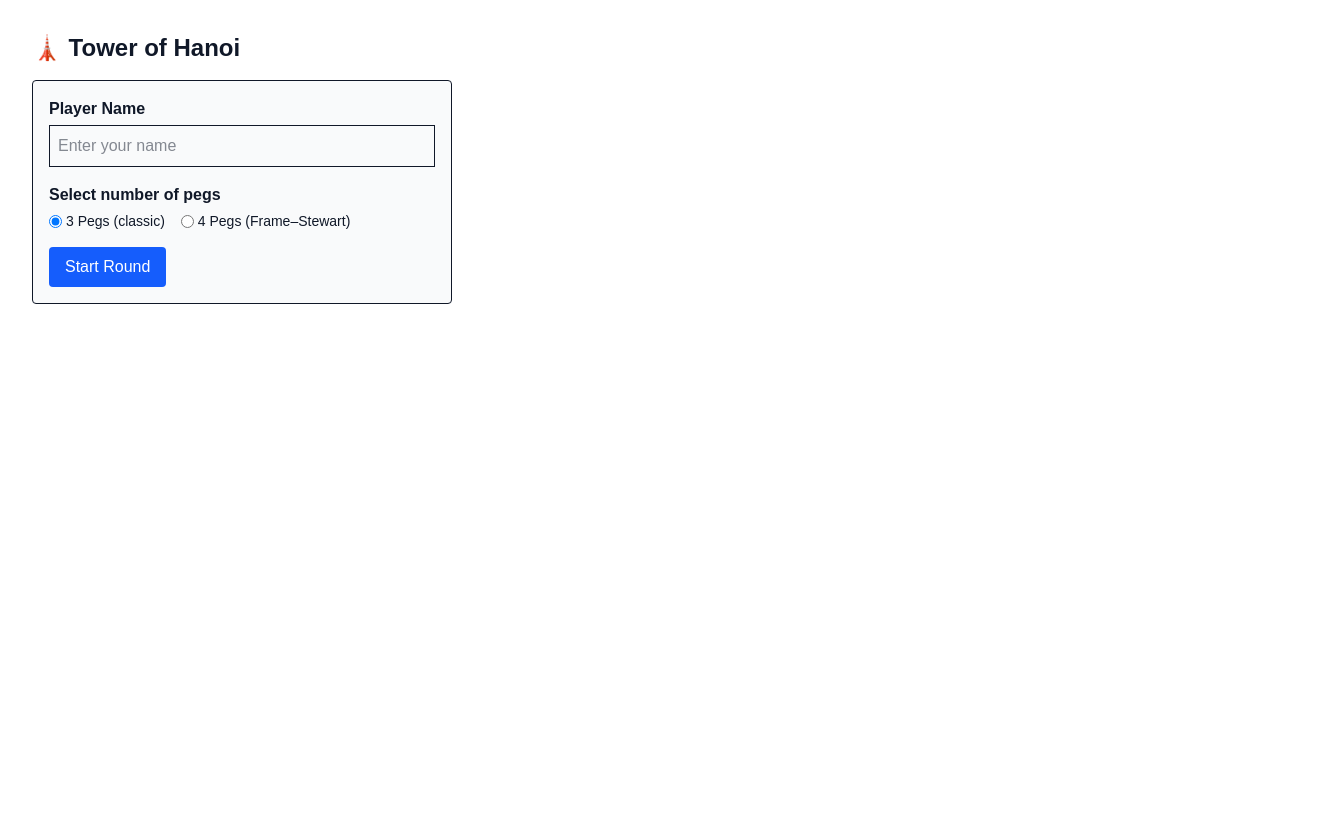
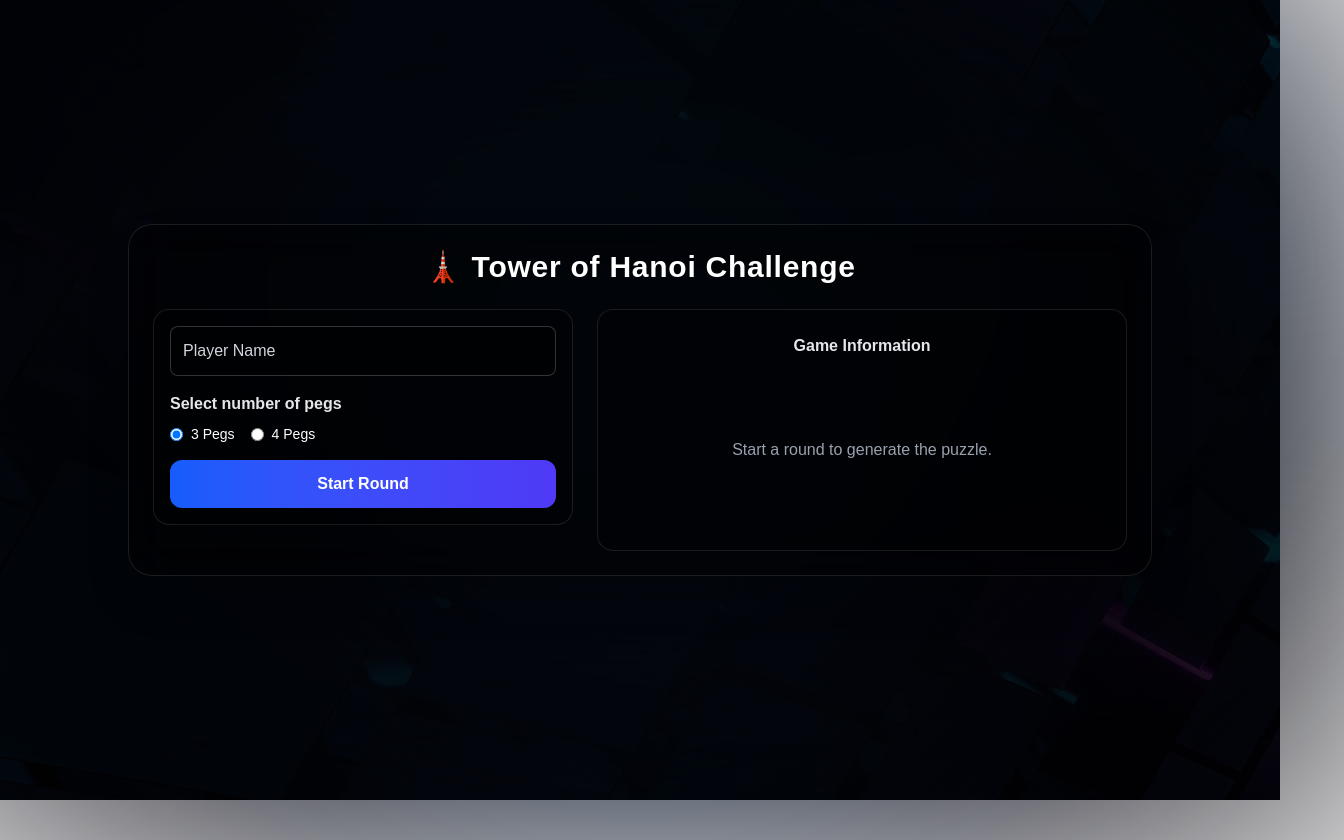
Before and after one commit to MenukaRanasinghe/PentaPlay, a Next.js app in the folder frontend/: page /tower-hanoi in a window 1280 px wide. Shown: the whole page, 1344 px wide, since content can reach past the window. Before the commit the page ends 800 px from the top, so only its background shows below. Built offline with nearby package versions, Linux system fonts and the light colour scheme.

Commit message:
Tower of Hanoi changes

```diff
--- a/frontend/app/tower-hanoi/page.tsx
+++ b/frontend/app/tower-hanoi/page.tsx
@@ -58,7 +58,6 @@ export default function TowerOfHanoiPage() {
       setChoices(res.data.choices);
       setAlgos(res.data.algorithms || []);
     } catch (err: any) {
-      console.error(err);
       alert(err?.response?.data?.error ?? "Failed to start Hanoi game");
     } finally {
       setLoading(false);
@@ -84,57 +83,62 @@ export default function TowerOfHanoiPage() {
         optimalSequence: res.data.optimalSequence,
       });
     } catch (err: any) {
-      console.error(err);
-      alert(
-        err?.response?.data?.details ??
-        err?.response?.data?.error ??
-        "Failed to submit answer"
-      );
+      alert(err?.response?.data?.error ?? "Failed to submit answer");
     } finally {
       setLoading(false);
     }
   }
 
   return (
-    <main className="p-8 bg-white text-gray-900 min-h-screen">
-      <h1 className="text-2xl font-bold mb-4">🗼 Tower of Hanoi</h1>
+    <main
+      className="relative min-h-screen text-white"
+      style={{ backgroundImage: "url('/bg.jpg')" }}
+    >
+      <div className="absolute inset-0">
+        <div
+          className="absolute inset-0 bg-cover bg-center scale-110 blur-[140px]"
+          style={{ backgroundImage: "url('/bg.jpg')" }}
+        />
+        <div className="absolute inset-0 bg-black/70" />
+      </div>
 
-      <form
-        onSubmit={startGame}
-        className="space-y-4 mb-8 border p-4 rounded w-[420px] bg-gray-50"
-      >
-        <div>
-          <label className="block font-semibold mb-1">Player Name</label>
+      <div className="relative z-10 min-h-screen flex items-center justify-center px-6 py-10">
+        <div className="w-full max-w-5xl mx-auto">
+          <div className="bg-black/40 backdrop-blur-xl border border-white/10 rounded-3xl shadow-2xl p-6">
+            <h1 className="text-3xl font-extrabold mb-6 text-center tracking-wide">
+              🗼 Tower of Hanoi Challenge
+            </h1>
+
+            <section className="grid grid-cols-1 lg:grid-cols-[420px_1fr] gap-6 items-start">
+              <div className="bg-black/30 border border-white/10 rounded-2xl p-4">
+                <form onSubmit={startGame} className="grid gap-4">
                   <input
-            className="border p-2 w-full"
-            placeholder="Enter your name"
+                    className="rounded-lg p-3 bg-black/40 border border-white/20 text-white placeholder-gray-300 focus:outline-none focus:ring-2 focus:ring-blue-500"
+                    placeholder="Player Name"
                     value={playerName}
                     onChange={(e) => setPlayerName(e.target.value)}
                   />
-        </div>
 
                   <div>
-          <p className="font-semibold mb-1">Select number of pegs</p>
+                    <p className="font-semibold mb-2 text-gray-200">
+                      Select number of pegs
+                    </p>
                     <div className="flex gap-4 text-sm">
-            <label className="flex items-center gap-1">
+                      <label className="flex items-center gap-2">
                         <input
                           type="radio"
-                name="pegs"
-                value={3}
                           checked={pegs === 3}
                           onChange={() => setPegs(3)}
                         />
-              3 Pegs (classic)
+                        3 Pegs
                       </label>
-            <label className="flex items-center gap-1">
+                      <label className="flex items-center gap-2">
                         <input
                           type="radio"
-                name="pegs"
-                value={4}
                           checked={pegs === 4}
                           onChange={() => setPegs(4)}
                         />
-              4 Pegs (Frame–Stewart)
+                        4 Pegs
                       </label>
                     </div>
                   </div>
@@ -142,113 +146,115 @@ export default function TowerOfHanoiPage() {
                   <button
                     type="submit"
                     disabled={loading}
-          className="bg-blue-600 text-white px-4 py-2 rounded"
+                    className="h-12 rounded-xl bg-gradient-to-r from-blue-600 to-indigo-600 hover:from-blue-500 hover:to-indigo-500 transition-all font-semibold shadow-lg"
                   >
                     {loading ? "Preparing..." : "Start Round"}
                   </button>
                 </form>
 
-      {disks && source && dest && (
-        <section className="mb-4">
-          <h2 className="font-semibold mb-1">🎮 Round Info</h2>
-          <p>
-            Disks: <b>{disks}</b> &nbsp;|&nbsp; Pegs:{" "}
-            <b>{pegs}</b>
-          </p>
-          <p>
-            Source peg: <b>{source}</b> &nbsp;→ Destination peg:{" "}
-            <b>{dest}</b>
-          </p>
-          <p className="text-sm text-gray-600">
-            Rules: move one disk at a time, never place a larger disk on a smaller one.
-          </p>
-        </section>
-      )}
+                {choices.length > 0 && (
+                  <div className="mt-6">
+                    <h3 className="font-semibold mb-3 text-center text-gray-200">
+                      Guess the minimum moves
+                    </h3>
 
-      {choices.length > 0 && (
-        <section className="mb-6">
-          <h3 className="font-semibold mb-2">
-            🔢 Choose the minimum number of moves
-          </h3>
-          <div className="flex gap-3 mb-3">
+                    <div className="flex flex-wrap justify-center gap-3">
                       {choices.map((c) => (
                         <button
                           key={c}
                           onClick={() => submitAnswer(c)}
                           disabled={loading}
-                className="border rounded px-4 py-2 hover:bg-gray-100"
+                          className="w-24 py-3 rounded-xl bg-black/50 border border-white/20 hover:bg-black/70 transition font-semibold"
                         >
-                {c} moves
+                          {c}
                         </button>
                       ))}
                     </div>
 
-          <div>
-            <p className="font-semibold mb-1 text-sm">
-              Sequence of moves (optional, for assignment description)
-            </p>
                     <textarea
-              className="border p-2 w-[420px] h-24 text-sm"
-              placeholder={`Example format:\nA->D, A->B, B->D, ...`}
+                      className="mt-4 w-full rounded-lg p-3 bg-black/40 border border-white/20 text-sm text-white placeholder-gray-400"
+                      placeholder="Optional move sequence (A->B, A->C, ...)"
                       value={sequenceText}
                       onChange={(e) => setSequenceText(e.target.value)}
                     />
-            <p className="text-xs text-gray-500 mt-1">
-              Only the number of moves is checked for correctness, but your
-              sequence is saved in the database when you win.
-            </p>
                   </div>
-        </section>
                 )}
 
                 {algos.length > 0 && (
-        <section className="mb-6">
-          <h3 className="font-semibold mb-2">⏱ Algorithm timings</h3>
-          <div className="border rounded p-3 w-[420px] text-sm">
+                  <div className="mt-6">
+                    <h3 className="font-semibold mb-3 text-center text-gray-200">
+                      Algorithm Results
+                    </h3>
+                    <div className="border border-white/10 rounded-xl p-4 bg-black/30 text-sm">
                       {algos.map((a) => (
-              <div key={a.name} className="flex justify-between mb-1">
+                        <div
+                          key={a.name}
+                          className="flex justify-between border-b border-white/10 last:border-none py-1"
+                        >
                           <span>{a.name}</span>
                           <span>
-                  moves: <b>{a.moves}</b> • time: <b>{a.timeMs} ms</b>
+                            {a.moves} • {a.timeMs} ms
                           </span>
                         </div>
                       ))}
                     </div>
-        </section>
+                  </div>
                 )}
 
                 {result && (
-        <section className="border rounded p-4 w-[420px] bg-gray-50">
-          <h3 className="font-semibold mb-2">Result</h3>
+                  <div
+                    className={`mt-6 rounded-xl p-5 text-center font-semibold ${
+                      result.outcome === "win"
+                        ? "bg-green-500/20 text-green-300"
+                        : result.outcome === "draw"
+                        ? "bg-yellow-500/20 text-yellow-300"
+                        : "bg-red-500/20 text-red-300"
+                    }`}
+                  >
+                    <p>You guessed: {result.movesGuess}</p>
+                    <p>Correct moves: {result.correctMoves}</p>
+                    <p className="mt-2 text-lg">
+                      {result.outcome === "win" && "✅ You win!"}
+                      {result.outcome === "draw" && "🟡 Draw"}
+                      {result.outcome === "lose" && "❌ You lose"}
+                    </p>
+                  </div>
+                )}
+              </div>
+
+              <div className="bg-black/30 border border-white/10 rounded-2xl p-6">
+                <h2 className="font-semibold mb-4 text-center text-gray-200">
+                  Game Information
+                </h2>
+
+                {!disks ? (
+                  <div className="text-center text-gray-400 py-16">
+                    Start a round to generate the puzzle.
+                  </div>
+                ) : (
+                  <div className="space-y-3 text-sm text-gray-300">
                     <p>
-            You guessed: <b>{result.movesGuess} moves</b>
+                      Disks: <b className="text-white">{disks}</b>
                     </p>
                     <p>
-            Correct minimum moves: <b>{result.correctMoves}</b>
+                      Pegs: <b className="text-white">{pegs}</b>
                     </p>
-          <p className="mt-2 text-sm">
-            Example optimal sequence (first moves):{" "}
-            <b>{result.optimalSequence.slice(0, 10).join(", ")}{result.optimalSequence.length > 10 ? ", ..." : ""}</b>
+                    <p>
+                      Source → Destination:{" "}
+                      <b className="text-white">
+                        {source} → {dest}
+                      </b>
                     </p>
-
-          <p
-            className={`mt-3 font-bold ${result.outcome === "win"
-                ? "text-green-700"
-                : result.outcome === "draw"
-                  ? "text-yellow-700"
-                  : "text-red-700"
-              }`}
-          >
-            {result.outcome === "win" && "✅ You win!"}
-            {result.outcome === "draw" && "🟡 Draw (close!)"}
-            {result.outcome === "lose" && "❌ You lose"}
+                    <p className="text-xs text-gray-400">
+                      Rules: Move one disk at a time. Never place a larger disk on a smaller one.
                     </p>
-
-          <p className="text-xs text-gray-500 mt-2">
-            (Only wins are saved with your name, number of moves and sequences in the database.)
-          </p>
+                  </div>
+                )}
+              </div>
             </section>
-      )}
+          </div>
+        </div>
+      </div>
     </main>
   );
 }
```
Also changed, not shown: 2 other files (tests, documents, lock files or other folders). Lines whose indentation alone changed are shown as unchanged.
